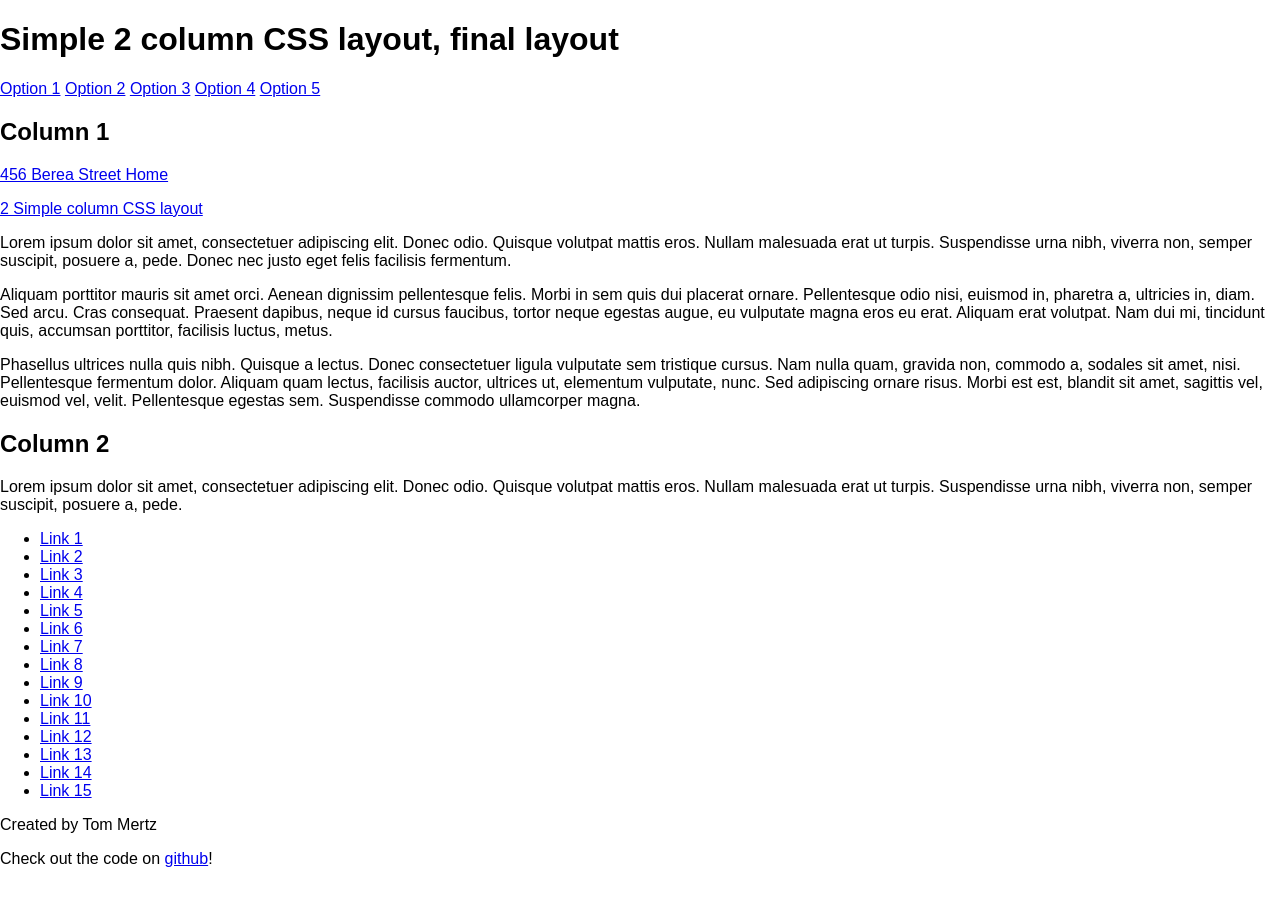
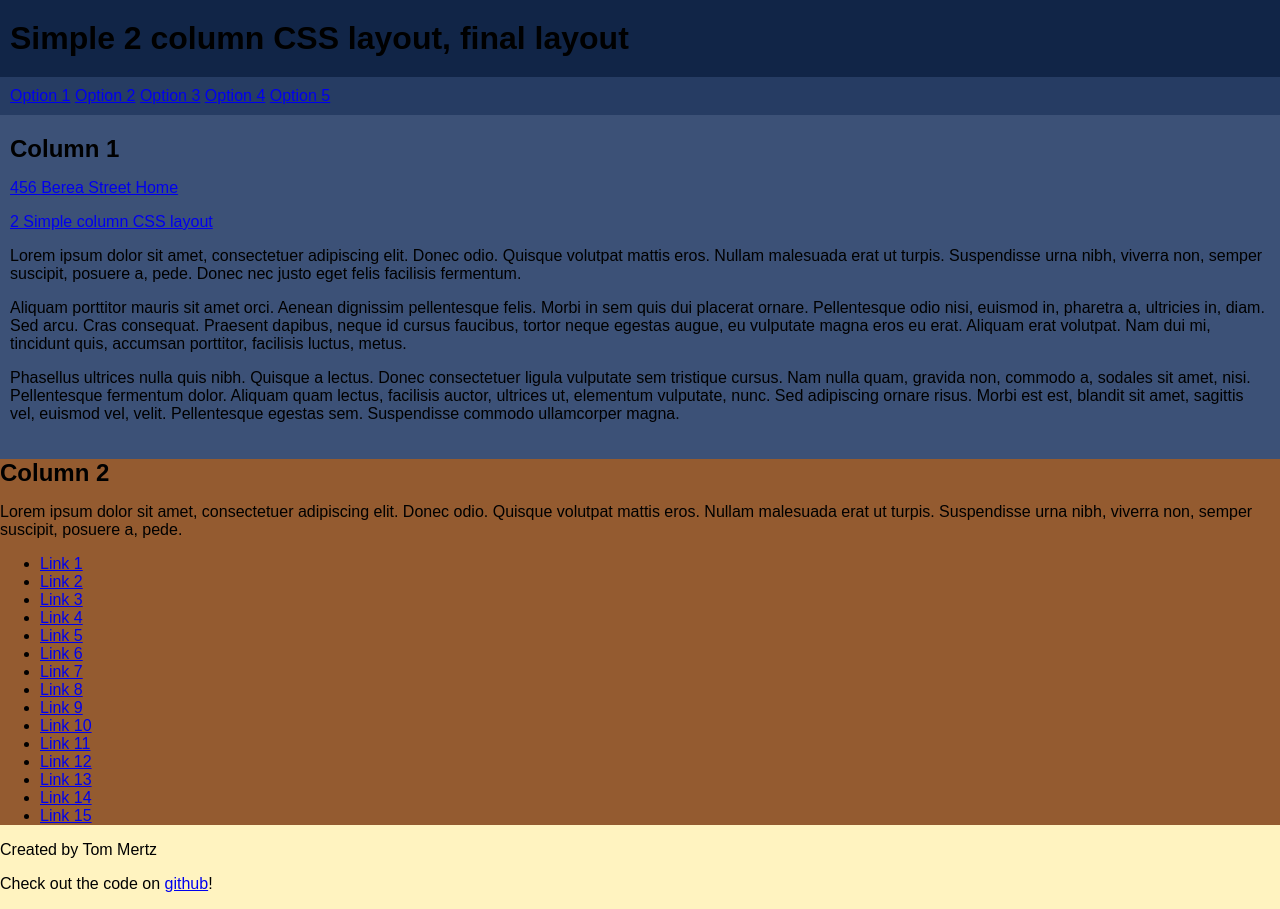
Before and after one commit to tfmertz/layout-test, a plain HTML site: page index.html in a window 1280 px wide. Before the commit the page ends 884 px from the top, so only its background shows below. Drawn offline with Linux system fonts and the light colour scheme.

Commit message:
Add new styles and classes

```diff
--- a/css/main.css
+++ b/css/main.css
@@ -0,0 +1,37 @@
+* {
+	box-sizing: border-box;
+}
+
+body {
+	background: #FFF3C0;
+	color: black;
+}
+
+header {
+	padding: 20px 10px;
+	background-color: #112547;
+}
+
+h1 {
+	margin: 0;
+
+}
+
+h2 {
+	margin: 0;
+}
+
+nav {
+	margin: 0;
+	padding: 10px;
+	background-color: #263C63;
+}
+
+.primary {
+	background-color: #3C5177;
+	padding: 20px 10px;
+}
+
+.secondary {
+	background-color: #945B30;
+}
--- a/index.html
+++ b/index.html
@@ -21,7 +21,7 @@
 		<a href="#">Option 5</a>
 	</nav>
 
-	<section>
+	<section class="primary">
 		<h2>Column 1</h2>
 
 		<p><a href="#">456 Berea Street Home</a></p>
@@ -35,7 +35,7 @@
 		<p>Phasellus ultrices nulla quis nibh. Quisque a lectus. Donec consectetuer ligula vulputate sem tristique cursus. Nam nulla quam, gravida non, commodo a, sodales sit amet, nisi. Pellentesque fermentum dolor. Aliquam quam lectus, facilisis auctor, ultrices ut, elementum vulputate, nunc. Sed adipiscing ornare risus. Morbi est est, blandit sit amet, sagittis vel, euismod vel, velit. Pellentesque egestas sem. Suspendisse commodo ullamcorper magna.</p>
 	</section>
 
-	<section>
+	<section class="secondary">
 		<h2>Column 2</h2>
 		<p>Lorem ipsum dolor sit amet, consectetuer adipiscing elit. Donec odio. Quisque volutpat mattis eros. Nullam malesuada erat ut turpis. Suspendisse urna nibh, viverra non, semper suscipit, posuere a, pede.</p>
 
```
